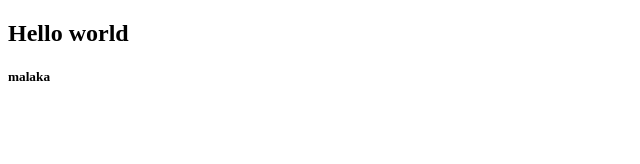
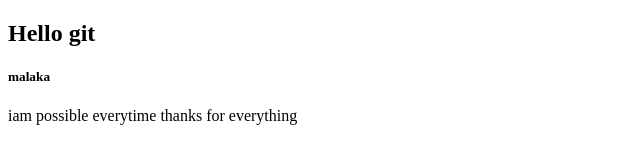
Before and after one commit to safarovmahmud/vscode-repo, a plain HTML site: page index.html in a window 1280 px wide. Shown: the whole page, without its empty margins (0-640 px from the left). Drawn offline with Linux system fonts and the light colour scheme.

Commit message:
changed html and css

```diff
--- a/index.html
+++ b/index.html
@@ -4,7 +4,8 @@
 
     </head>
     <body>
-        <h2>Hello world</h2>
+        <h2>Hello git</h2>
         <h5>malaka</h5>
+        <p> iam possible everytime thanks for everything</p>
     </body>
 </html>
```
Also changed, not shown: style.css (line endings or trailing spaces).
